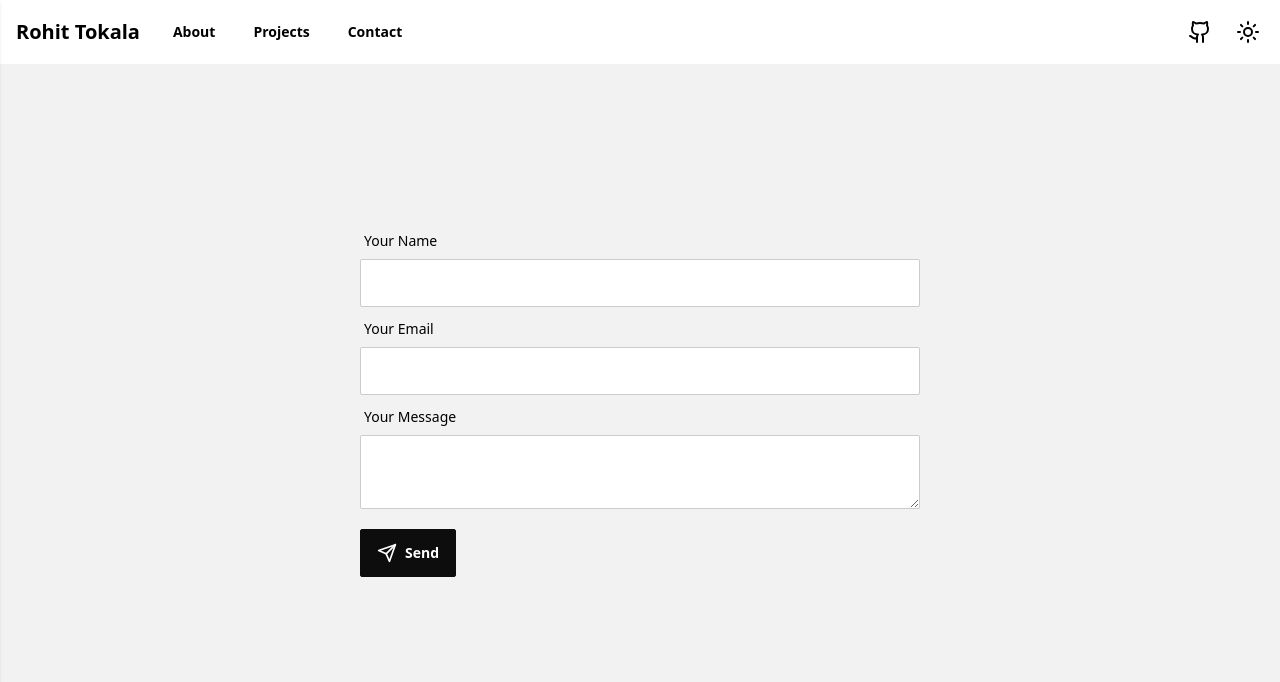
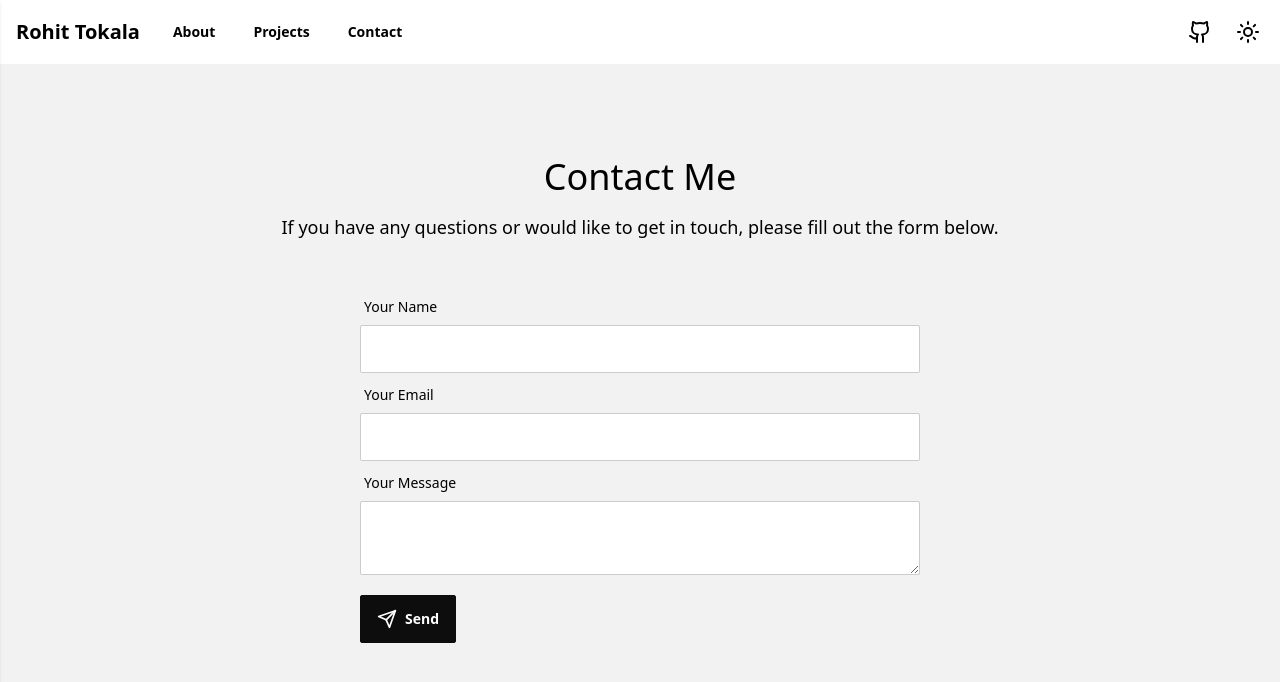
Before and after one commit to rtokala14/personal-portfolio, a Next.js app: page /contact in a window 1280 px wide. Shown: the top 682 px of the page. Built offline with nearby package versions, Linux system fonts and the light colour scheme.

Commit message:
Add the contact blurb

```diff
--- a/src/app/contact/page.tsx
+++ b/src/app/contact/page.tsx
@@ -19,7 +19,13 @@ export const metadata = {
 
 function ContactPage() {
   return (
-    <div className=" h-screen bg-base-200 pb-16 w-full flex items-center justify-center">
+    <div className=" h-screen bg-base-200 pb-16 w-full flex flex-col gap-4 items-center justify-center">
+      <h2 className=" text-4xl font-medium">{"Contact Me"}</h2>
+      <p className=" text-lg text-center mb-8">
+        {
+          "If you have any questions or would like to get in touch, please fill out the form below."
+        }
+      </p>
       <FormBox />
     </div>
   );
```
